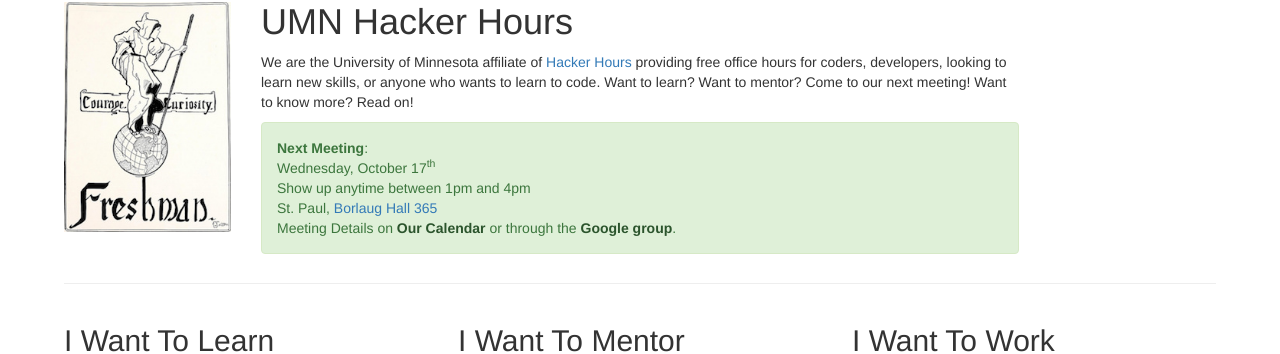
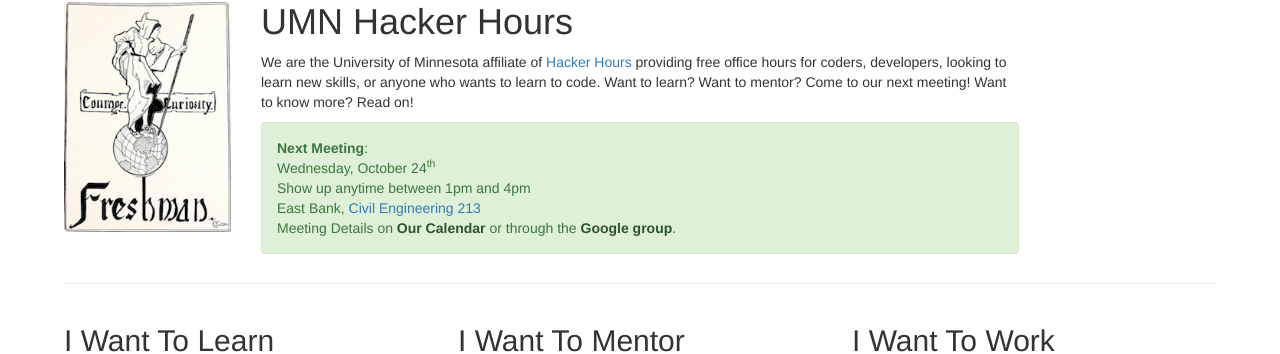
Before and after one commit to umnhackerhours/umnhackerhours.github.io, a Jekyll site: the page built from index.markdown, in a window 1280 px wide. Shown: the part 154-508 px from the top of the page. Built offline with Jekyll 4.4.1, drawn with Linux system fonts in a browser that asks for light colours.

Commit message:
Update for Oct. 24th

```diff
--- a/index.markdown
+++ b/index.markdown
@@ -13,11 +13,11 @@ description: Home
       <div class="alert alert-success" role="alert">
         <a class="anchor" id="next_meeting"></a>
         <strong>Next Meeting</strong>:<br />
-        Wednesday, October 17<sup>th</sup><br />
+        Wednesday, October 24<sup>th</sup><br />
         Show up anytime between 1pm and 4pm<br />
-        <!-- East Bank, <a href="https://roomsearch.umn.edu/roomsearch/#/rooms/b0b85352-6f5d-4165-9361-39bc6d32adc2">Civil Engineering 213</a><br /> -->
+        East Bank, <a href="https://roomsearch.umn.edu/roomsearch/#/rooms/b0b85352-6f5d-4165-9361-39bc6d32adc2">Civil Engineering 213</a><br />
         <!-- West Bank, <a href="https://roomsearch.umn.edu/roomsearch/#/rooms/8eb3e115-93bc-4173-b680-30f200e00cf0">Social Sciences 278</a><br /> -->
-        St. Paul, <a href="https://roomsearch.umn.edu/roomsearch/#/rooms/236c88ec-0616-496e-bdfa-7d3b96ee9e33">Borlaug Hall 365</a><br />
+        <!-- St. Paul, <a href="https://roomsearch.umn.edu/roomsearch/#/rooms/236c88ec-0616-496e-bdfa-7d3b96ee9e33">Borlaug Hall 365</a><br /> -->
 
         Meeting Details on <a class="alert-link" href="https://www.google.com/calendar/embed?src=umn.edu_ii9odmho4m63bsq19879mu0iis%40group.calendar.google.com&ctz=America/Chicago">Our Calendar</a> or through the <a class="alert-link" href='https://groups.google.com/a/umn.edu/d/hackerhours'>Google group</a>.
       </div>
```
